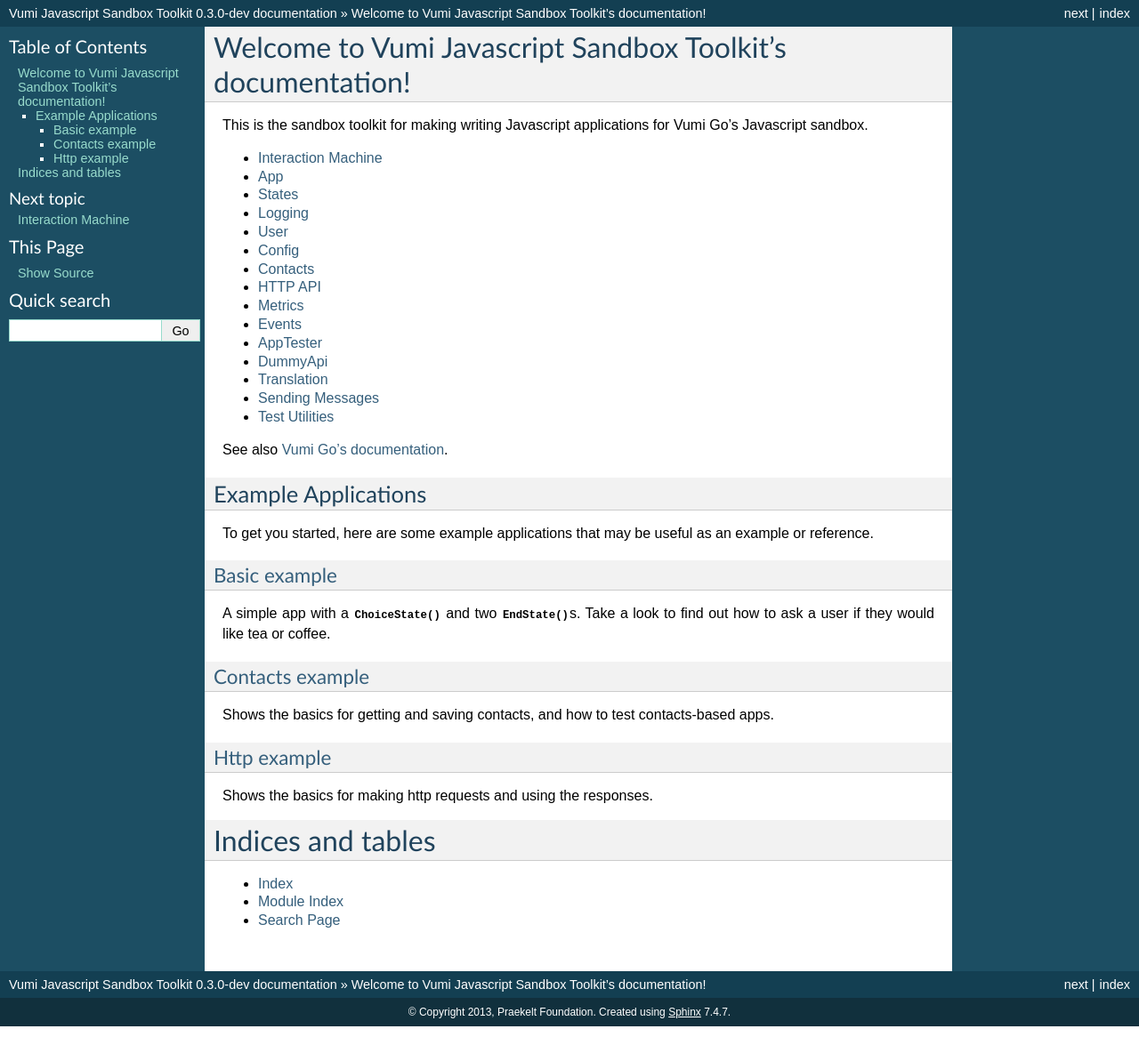
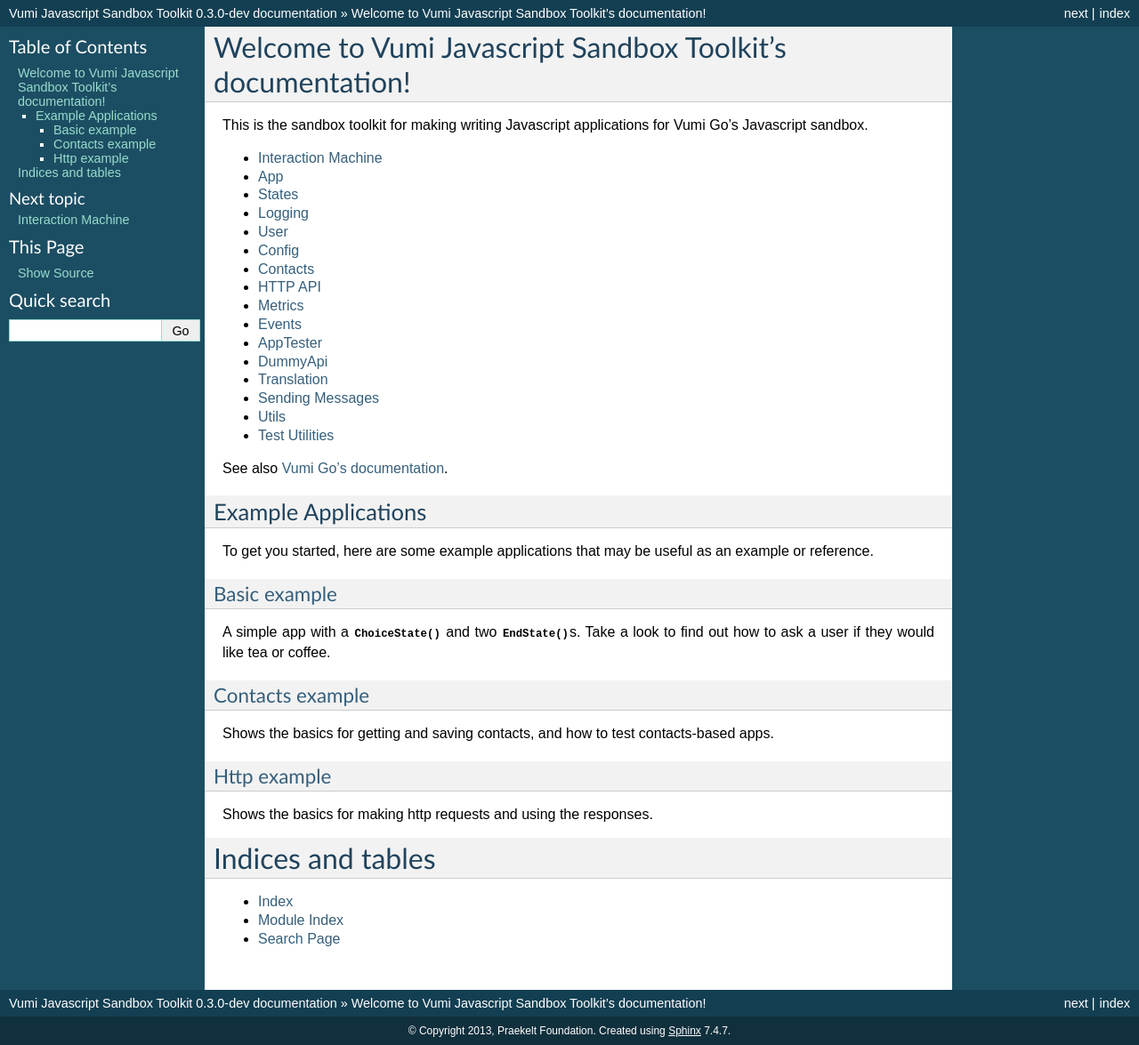
Before and after one commit to praekeltfoundation/vumi-jssandbox-toolkit, a Sphinx documentation site: the page built from docs/index.rst, in a window 1280 px wide. Shown: the whole page at 89% size. Built offline with Sphinx 7.4.7, drawn with Linux system fonts in a browser that asks for light colours; pages that are not in the unit, such as notebooks, are missing from menus; before the commit the page ends 1154 px from its top, so only the background shows below that.

Commit message:
Add utils docs to documentation index.

```diff
--- a/docs/index.rst
+++ b/docs/index.rst
@@ -27,6 +27,7 @@
    dummy.rst
    translate.rst
    outbound.rst
+   utils.rst
    test_utils.rst
 
 See also `Vumi Go's documentation <http://vumi-go.readthedocs.org/>`_.
--- /dev/null
+++ b/docs/utils.rst
@@ -0,0 +1,4 @@
+Utils
+=====
+
+.. autojs:: ../lib/utils.js
```
